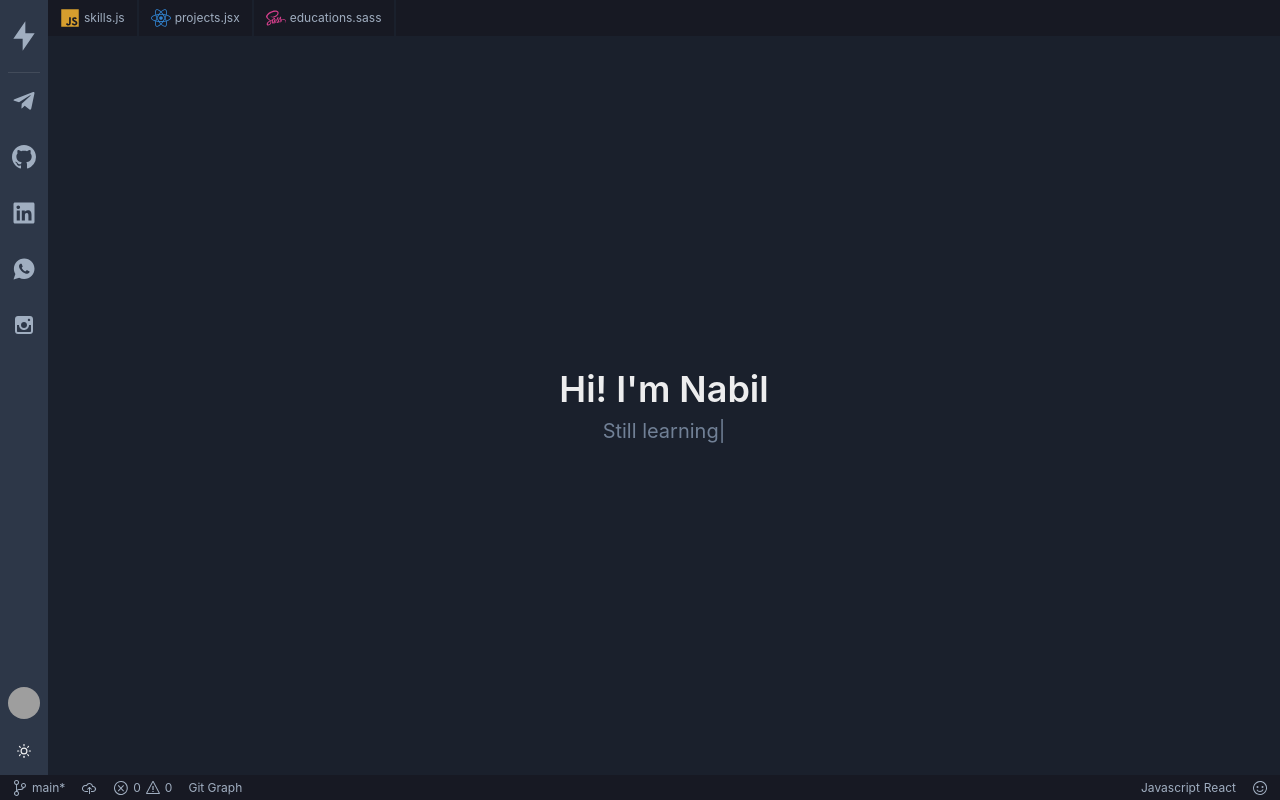
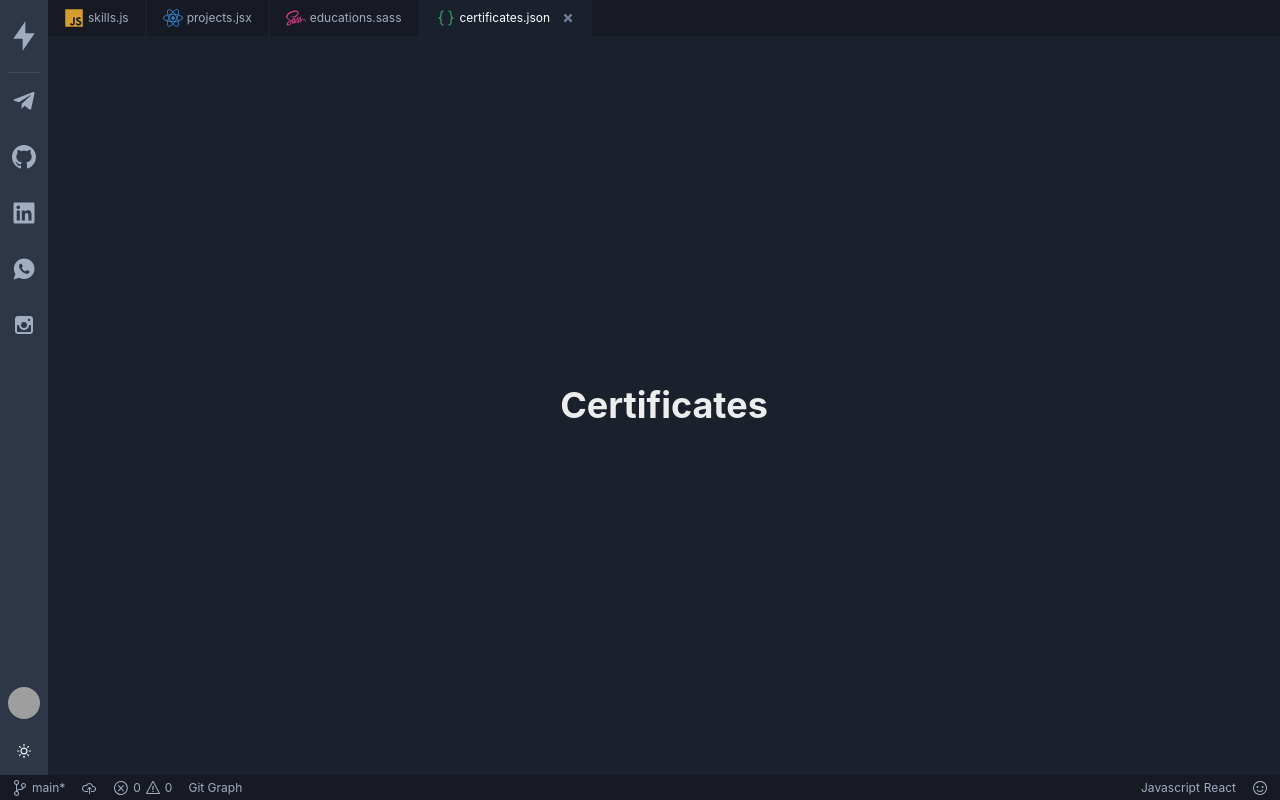
Before and after one commit to nabilaba/nabilaba.github.io, a React (Vite) app: page /certificates in a window 1280 px wide. Before the commit this address led to /. Built offline with nearby package versions, Linux system fonts and the light colour scheme; grey boxes are pictures that could not be loaded.

Commit message:
added route Certificates and change some padding

```diff
--- a/src/App.jsx
+++ b/src/App.jsx
@@ -1,5 +1,6 @@
 import { Routes, Route, Navigate } from "react-router-dom";
 import BaseOutlet from "./layout/BaseOutlet";
+import Certificates from "./pages/Certificates";
 import Educations from "./pages/Educations";
 import Home from "./pages/Home";
 import Projects from "./pages/Projects";
@@ -13,6 +14,7 @@ export default function App() {
         <Route path="skills" element={<Skills />} />
         <Route path="projects" element={<Projects />} />
         <Route path="educations" element={<Educations />} />
+        <Route path="certificates" element={<Certificates />} />
       </Route>
       <Route path="*" element={<Navigate to="/" />} />
     </Routes>
--- a/src/components/Header/index.jsx
+++ b/src/components/Header/index.jsx
@@ -1,6 +1,7 @@
 import { Flex, HStack, Icon, Text, useColorModeValue } from "@chakra-ui/react";
 import { FaJs, FaReact, FaSass, FaTimes } from "react-icons/fa";
 import { Link as LinkTo, useLocation, useNavigate } from "react-router-dom";
+import { VscJson } from "react-icons/vsc";
 
 const HeaderContent = () => {
   const location = useLocation();
@@ -28,7 +29,7 @@ const HeaderContent = () => {
       borderRightWidth={2}
       borderRightColor={useColorModeValue("gray.50", "gray.800")}
       _hover={{ color: useColorModeValue("gray.700", "white") }}
-      px="3"
+      px="4"
     >
       <HStack as={LinkTo} to={`/${label}`} spacing={1} align="center" h="full" py="2">
         {icon && <Icon boxSize="5" as={icon} color={color} />}
@@ -82,6 +83,12 @@ const HeaderContent = () => {
           label="educations"
           color="pink.500"
         />
+        <HeaderItem
+          icon={VscJson}
+          extension=".json"
+          label="certificates"
+          color="green.500"
+        />
       </HStack>
     </Flex>
   );
--- /dev/null
+++ b/src/pages/Certificates/index.jsx
@@ -0,0 +1,14 @@
+import { Heading, Stack } from "@chakra-ui/react";
+
+const Certificates = () => (
+  <Stack
+    direction={{ base: "column", sm: "row" }}
+    alignItems="center"
+    justifyContent="center"
+    h="full"
+  >
+    <Heading>Certificates</Heading>
+  </Stack>
+);
+
+export default Certificates;
```
